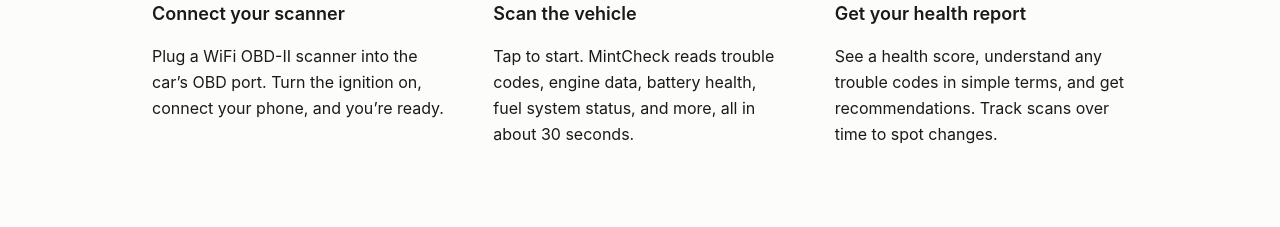
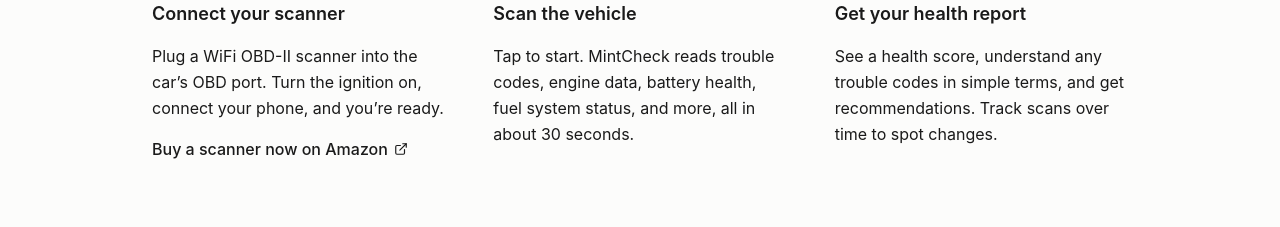
Before and after one commit to klaronda/mintcheck, a React (Vite) app: page / in a window 1280 px wide. Shown: the part 960-1187 px from the top of the page. Built offline with nearby package versions, Linux system fonts and the light colour scheme; no server answers.

Commit message:
Add OG meta to index.html for iMessage previews; add Buy scanner on Amazon link under Connect your scanner

```diff
--- a/index.html
+++ b/index.html
@@ -5,7 +5,22 @@
       <meta charset="UTF-8" />
       <meta name="viewport" content="width=device-width, initial-scale=1.0" />
       <link rel="icon" href="/favicon.svg" type="image/svg+xml" />
-      <title>MintCheck Homepage Design</title>
+      <title>MintCheck - Car Health Made Simple | iOS App</title>
+      <meta name="description" content="MintCheck helps you make smarter decisions about used cars. Get clear, easy-to-understand car health information." />
+      <link rel="canonical" href="https://mintcheckapp.com/" />
+      <!-- Open Graph (Facebook, iMessage, etc.) -->
+      <meta property="og:url" content="https://mintcheckapp.com/" />
+      <meta property="og:type" content="website" />
+      <meta property="og:title" content="Get the MintCheck app for iOS. Car Health Made Simple." />
+      <meta property="og:description" content="MintCheck helps you make smarter decisions about used cars. Get clear, easy-to-understand car health information." />
+      <meta property="og:image" content="https://iawkgqbrxoctatfrjpli.supabase.co/storage/v1/object/public/assets/Images/OG_mintcheck.png" />
+      <!-- Twitter Card -->
+      <meta name="twitter:card" content="summary_large_image" />
+      <meta property="twitter:domain" content="mintcheckapp.com" />
+      <meta property="twitter:url" content="https://mintcheckapp.com/" />
+      <meta name="twitter:title" content="Get the MintCheck app for iOS. Car Health Made Simple." />
+      <meta name="twitter:description" content="MintCheck helps you make smarter decisions about used cars. Get clear, easy-to-understand car health information." />
+      <meta name="twitter:image" content="https://iawkgqbrxoctatfrjpli.supabase.co/storage/v1/object/public/assets/Images/OG_mintcheck.png" />
     </head>
 
     <body>
--- a/src/app/pages/Home.tsx
+++ b/src/app/pages/Home.tsx
@@ -86,6 +86,15 @@ export default function Home() {
               <p className="text-muted-foreground leading-relaxed">
                 Plug a WiFi OBD-II scanner into the car’s OBD port. Turn the ignition on, connect your phone, and you’re ready.
               </p>
+              <a
+                href="https://www.amazon.com/dp/B0BRKJ38ZQ?ref=ppx_yo2ov_dt_b_fed_asin_title"
+                target="_blank"
+                rel="noopener noreferrer"
+                className="inline-flex items-center gap-1.5 text-primary hover:underline font-medium"
+              >
+                Buy a scanner now on Amazon
+                <ExternalLink className="w-3.5 h-3.5" />
+              </a>
             </div>
             <div className="space-y-4">
               <div className="w-12 h-12 bg-accent rounded-lg flex items-center justify-center">
```
